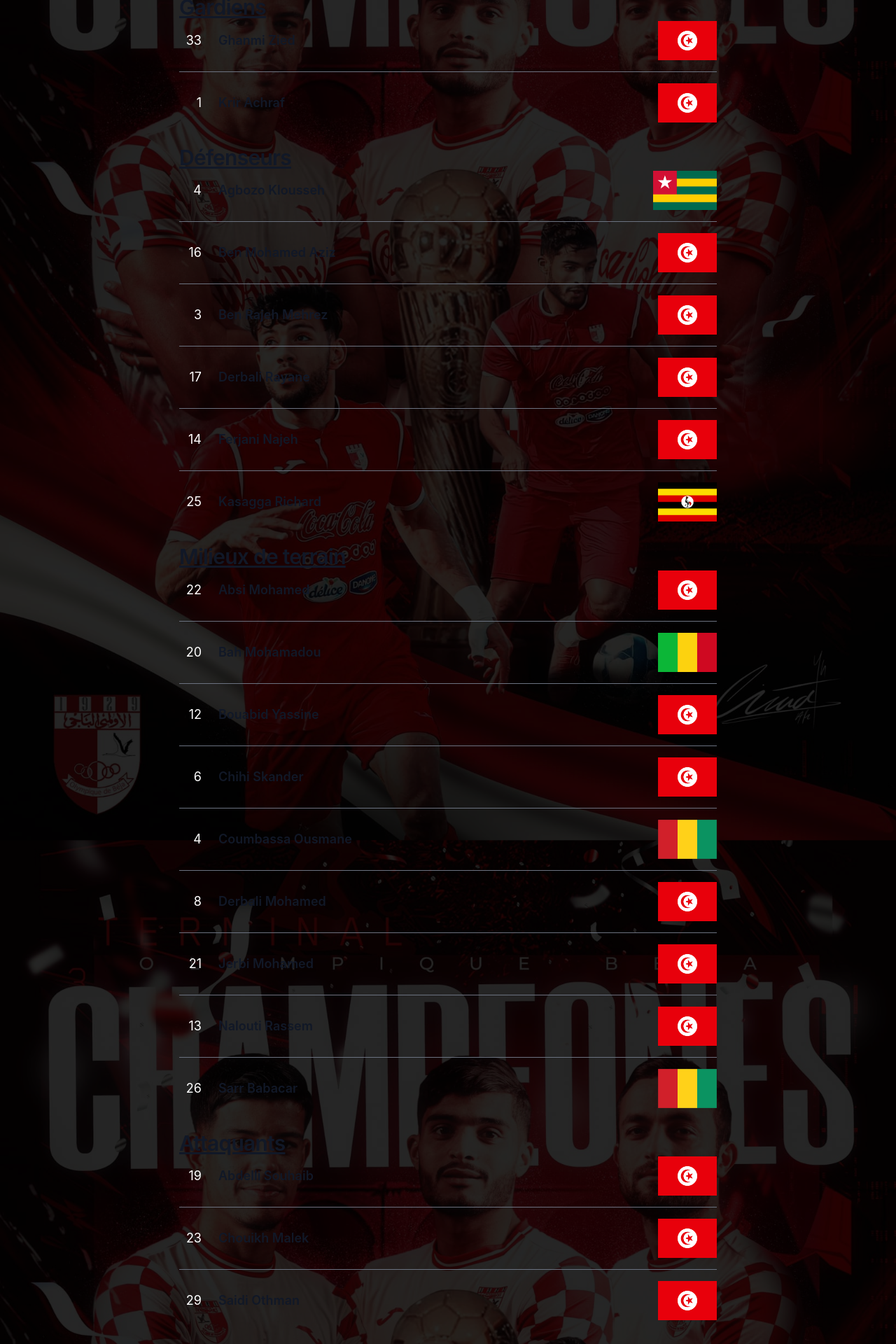
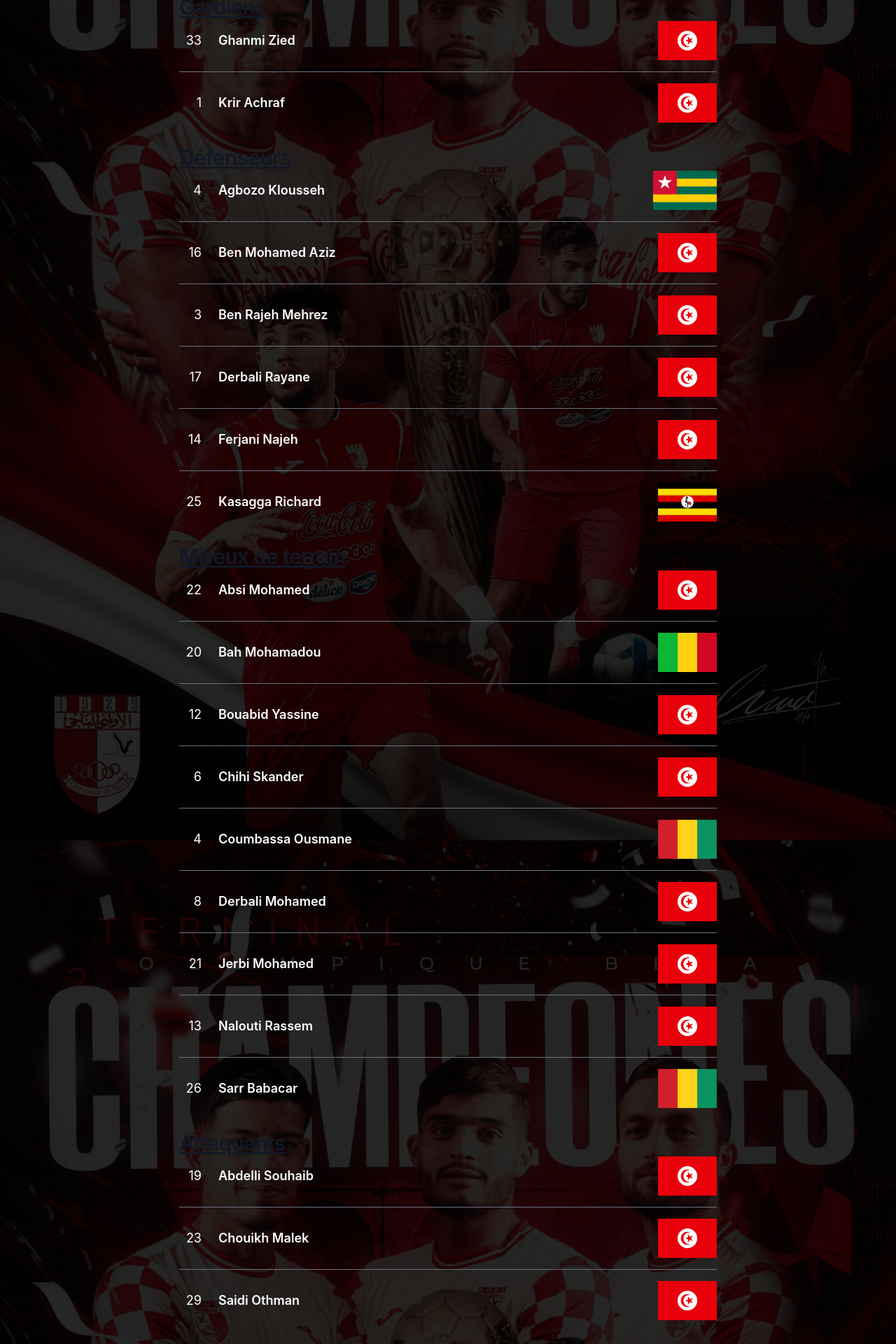
Before and after one commit to AnasBeast/ob-website, a React (Create React App) app: page /Players in a window 1280 px wide. Shown: the part 400-2320 px from the top of the page at 70% size. Built offline with nearby package versions, Linux system fonts and the light colour scheme.

Commit message:
text-white anchor tag

```diff
--- a/src/screens/Agenda.jsx
+++ b/src/screens/Agenda.jsx
@@ -44,7 +44,7 @@ export default function Agenda() {
                 24.06.2023 16:30
               </p>
               <h3 class="text-lg font-semibold text-gray-900 dark:text-white">
-                <a href="https://www.flashscore.com/match/hbXl7GbQ/#/match-summary" class="hover:underline">US Tataouine</a>
+                <a href="https://www.flashscore.com/match/hbXl7GbQ/#/match-summary" class="text-white hover:underline">US Tataouine</a>
               </h3>
               <img src={require("../assets/images/tatouine.png")} alt="" className='h-20 w-20 ml-auto'/>
             </div>
@@ -54,7 +54,7 @@ export default function Agenda() {
               26.06.2023 16:30
               </p>
               <h3 class="text-lg font-semibold text-gray-900 dark:text-white">
-                <a href="https://www.flashscore.com/match/8WYLaYj0/#/match-summary" class="hover:underline">Monastir</a>
+                <a href="https://www.flashscore.com/match/8WYLaYj0/#/match-summary" class="text-white hover:underline">Monastir</a>
               </h3>
               <img src={require("../assets/images/monastir.png")} alt="" className='h-20 w-20 ml-auto'/>
             </div>
@@ -64,7 +64,7 @@ export default function Agenda() {
                 29.06.2023 13:30
               </p>
               <h3 class="text-lg font-semibold text-gray-900 dark:text-white">
-                <a href="https://www.flashscore.com/match/AeJKKZSP/#/match-summary" class="hover:underline">Etoile Sahel</a>
+                <a href="https://www.flashscore.com/match/AeJKKZSP/#/match-summary" class="text-white hover:underline">Etoile Sahel</a>
               </h3>
               <img src={require("../assets/images/etoile-sahel.png")} alt="" className='h-20 w-20 ml-auto'/>
             </div>
--- a/src/screens/Players.jsx
+++ b/src/screens/Players.jsx
@@ -47,7 +47,7 @@ export default function Players() {
               33
               </p>
               <h3 class="text-lg font-semibold text-gray-900 dark:text-white">
-                <a href="https://www.flashscore.com/player/ghanmi-zied/ILtGpIqG/" class="hover:underline">Ghanmi Zied</a>
+                <a href="https://www.flashscore.com/player/ghanmi-zied/ILtGpIqG/" class="text-white hover:underline">Ghanmi Zied</a>
               </h3>
               <img src={require("../assets/images/tunisie.png")} alt="" className='h-14 w-auto ml-auto'/>
             </div>
@@ -57,7 +57,7 @@ export default function Players() {
               1
               </p>
               <h3 class="text-lg font-semibold text-gray-900 dark:text-white">
-                <a href="https://www.flashscore.com/player/krir-achraf/f3OwZs4B/" class="hover:underline">Krir Achraf</a>
+                <a href="https://www.flashscore.com/player/krir-achraf/f3OwZs4B/" class="text-white hover:underline">Krir Achraf</a>
               </h3>
               <img src={require("../assets/images/tunisie.png")} alt="" className='h-14 w-auto ml-auto'/>
             </div>
@@ -72,7 +72,7 @@ export default function Players() {
               4
               </p>
               <h3 class="text-lg font-semibold text-gray-900 dark:text-white">
-                <a href="https://www.flashscore.com/player/agbozo-klousseh/C8UjCHNk/" class="hover:underline">Agbozo Klousseh</a>
+                <a href="https://www.flashscore.com/player/agbozo-klousseh/C8UjCHNk/" class="text-white hover:underline">Agbozo Klousseh</a>
               </h3>
               <img src={require("../assets/images/togo.png")} alt="" className='h-14 w-auto ml-auto'/>
             </div>
@@ -82,7 +82,7 @@ export default function Players() {
               16
               </p>
               <h3 class="text-lg font-semibold text-gray-900 dark:text-white">
-                <a href="https://www.flashscore.com/player/ben-mohamed-aziz/zZ56dGFQ/" class="hover:underline">Ben Mohamed Aziz</a>
+                <a href="https://www.flashscore.com/player/ben-mohamed-aziz/zZ56dGFQ/" class="text-white hover:underline">Ben Mohamed Aziz</a>
               </h3>
               <img src={require("../assets/images/tunisie.png")} alt="" className='h-14 w-auto ml-auto'/>
             </div>
@@ -92,7 +92,7 @@ export default function Players() {
               3
               </p>
               <h3 class="text-lg font-semibold text-gray-900 dark:text-white">
-                <a href="https://www.flashscore.com/player/ben-rajeh-mehrez/E9nvs9uB/" class="hover:underline">Ben Rajeh Mehrez</a>
+                <a href="https://www.flashscore.com/player/ben-rajeh-mehrez/E9nvs9uB/" class="text-white hover:underline">Ben Rajeh Mehrez</a>
               </h3>
               <img src={require("../assets/images/tunisie.png")} alt="" className='h-14 w-auto ml-auto'/>
             </div>
@@ -102,7 +102,7 @@ export default function Players() {
               17
               </p>
               <h3 class="text-lg font-semibold text-gray-900 dark:text-white">
-                <a href="https://www.flashscore.com/player/derbali-rayane/d6h7nvF3/" class="hover:underline">Derbali Rayane</a>
+                <a href="https://www.flashscore.com/player/derbali-rayane/d6h7nvF3/" class="text-white hover:underline">Derbali Rayane</a>
               </h3>
               <img src={require("../assets/images/tunisie.png")} alt="" className='h-14 w-auto ml-auto'/>
             </div>
@@ -112,7 +112,7 @@ export default function Players() {
               14
               </p>
               <h3 class="text-lg font-semibold text-gray-900 dark:text-white">
-                <a href="https://www.flashscore.com/player/ferjani-najeh/zciBobU9/" class="hover:underline">Ferjani Najeh</a>
+                <a href="https://www.flashscore.com/player/ferjani-najeh/zciBobU9/" class="text-white hover:underline">Ferjani Najeh</a>
               </h3>
               <img src={require("../assets/images/tunisie.png")} alt="" className='h-14 w-auto ml-auto'/>
             </div>
@@ -122,7 +122,7 @@ export default function Players() {
               25
               </p>
               <h3 class="text-lg font-semibold text-gray-900 dark:text-white">
-                <a href="https://www.flashscore.com/player/kasagga-richard/tUajviPT/" class="hover:underline">Kasagga Richard</a>
+                <a href="https://www.flashscore.com/player/kasagga-richard/tUajviPT/" class="text-white hover:underline">Kasagga Richard</a>
               </h3>
               <img src={require("../assets/images/uganda.png")} alt="" className='h-14 w-auto ml-auto'/>
             </div>
@@ -137,7 +137,7 @@ export default function Players() {
               22
               </p>
               <h3 class="text-lg font-semibold text-gray-900 dark:text-white">
-                <a href="https://www.flashscore.com/player/absi-mohamed/t09EtGL8/" class="hover:underline">Absi Mohamed</a>
+                <a href="https://www.flashscore.com/player/absi-mohamed/t09EtGL8/" class="text-white hover:underline">Absi Mohamed</a>
               </h3>
               <img src={require("../assets/images/tunisie.png")} alt="" className='h-14 w-auto ml-auto'/>
             </div>
@@ -147,7 +147,7 @@ export default function Players() {
               20
               </p>
               <h3 class="text-lg font-semibold text-gray-900 dark:text-white">
-                <a href="https://www.flashscore.com/player/ba-lamine/AXUIDYRN/" class="hover:underline">Bah Mohamadou</a>
+                <a href="https://www.flashscore.com/player/ba-lamine/AXUIDYRN/" class="text-white hover:underline">Bah Mohamadou</a>
               </h3>
               <img src={require("../assets/images/mali.png")} alt="" className='h-14 w-auto ml-auto'/>
             </div>
@@ -157,7 +157,7 @@ export default function Players() {
               12
               </p>
               <h3 class="text-lg font-semibold text-gray-900 dark:text-white">
-                <a href="https://www.flashscore.com/player/bouabid-yassine/4QjE2pG2/" class="hover:underline">Bouabid Yassine</a>
+                <a href="https://www.flashscore.com/player/bouabid-yassine/4QjE2pG2/" class="text-white hover:underline">Bouabid Yassine</a>
               </h3>
               <img src={require("../assets/images/tunisie.png")} alt="" className='h-14 w-auto ml-auto'/>
             </div>
@@ -167,7 +167,7 @@ export default function Players() {
               6
               </p>
               <h3 class="text-lg font-semibold text-gray-900 dark:text-white">
-                <a href="https://www.flashscore.com/player/chihi-skander/2Vw4mKac/" class="hover:underline">Chihi Skander</a>
+                <a href="https://www.flashscore.com/player/chihi-skander/2Vw4mKac/" class="text-white hover:underline">Chihi Skander</a>
               </h3>
               <img src={require("../assets/images/tunisie.png")} alt="" className='h-14 w-auto ml-auto'/>
             </div>
@@ -177,7 +177,7 @@ export default function Players() {
               4
               </p>
               <h3 class="text-lg font-semibold text-gray-900 dark:text-white">
-                <a href="https://www.flashscore.com/player/coumbassa-ousmane/Wj3lScv2/" class="hover:underline">Coumbassa Ousmane</a>
+                <a href="https://www.flashscore.com/player/coumbassa-ousmane/Wj3lScv2/" class="text-white hover:underline">Coumbassa Ousmane</a>
               </h3>
               <img src={require("../assets/images/guinea.png")} alt="" className='h-14 w-auto ml-auto'/>
             </div>
@@ -187,7 +187,7 @@ export default function Players() {
               8
               </p>
               <h3 class="text-lg font-semibold text-gray-900 dark:text-white">
-                <a href="https://www.flashscore.com/player/derbali-mohamed-wael/8v7H7O9b/" class="hover:underline">Derbali Mohamed</a>
+                <a href="https://www.flashscore.com/player/derbali-mohamed-wael/8v7H7O9b/" class="text-white hover:underline">Derbali Mohamed</a>
               </h3>
               <img src={require("../assets/images/tunisie.png")} alt="" className='h-14 w-auto ml-auto'/>
             </div>
@@ -197,7 +197,7 @@ export default function Players() {
               21
               </p>
               <h3 class="text-lg font-semibold text-gray-900 dark:text-white">
-                <a href="https://www.flashscore.com/player/jerbi-mohamed-amine/dYlnvjLf/" class="hover:underline">Jerbi Mohamed</a>
+                <a href="https://www.flashscore.com/player/jerbi-mohamed-amine/dYlnvjLf/" class="text-white hover:underline">Jerbi Mohamed</a>
               </h3>
               <img src={require("../assets/images/tunisie.png")} alt="" className='h-14 w-auto ml-auto'/>
             </div>
@@ -207,7 +207,7 @@ export default function Players() {
               13
               </p>
               <h3 class="text-lg font-semibold text-gray-900 dark:text-white">
-                <a href="https://www.flashscore.com/player/nalouti-rassem/rw5a8yZE/" class="hover:underline">Nalouti Rassem</a>
+                <a href="https://www.flashscore.com/player/nalouti-rassem/rw5a8yZE/" class="text-white hover:underline">Nalouti Rassem</a>
               </h3>
               <img src={require("../assets/images/tunisie.png")} alt="" className='h-14 w-auto ml-auto'/>
             </div>
@@ -217,7 +217,7 @@ export default function Players() {
               26
               </p>
               <h3 class="text-lg font-semibold text-gray-900 dark:text-white">
-                <a href="https://www.flashscore.com/player/sarr-babacar/zPifIIEi/" class="hover:underline">Sarr Babacar</a>
+                <a href="https://www.flashscore.com/player/sarr-babacar/zPifIIEi/" class="text-white hover:underline">Sarr Babacar</a>
               </h3>
               <img src={require("../assets/images/guinea.png")} alt="" className='h-14 w-auto ml-auto'/>
             </div>
@@ -232,7 +232,7 @@ export default function Players() {
               19
               </p>
               <h3 class="text-lg font-semibold text-gray-900 dark:text-white">
-                <a href="https://www.flashscore.com/player/abdelli-souhaib/fNse1HNu/" class="hover:underline">Abdelli Souhaib</a>
+                <a href="https://www.flashscore.com/player/abdelli-souhaib/fNse1HNu/" class="text-white hover:underline">Abdelli Souhaib</a>
               </h3>
               <img src={require("../assets/images/tunisie.png")} alt="" className='h-14 w-auto ml-auto'/>
             </div>
@@ -242,7 +242,7 @@ export default function Players() {
               23
               </p>
               <h3 class="text-lg font-semibold text-gray-900 dark:text-white">
-                <a href="https://www.flashscore.com/player/chouikh-malek/AcAVR0qE/" class="hover:underline">Chouikh Malek</a>
+                <a href="https://www.flashscore.com/player/chouikh-malek/AcAVR0qE/" class="text-white hover:underline">Chouikh Malek</a>
               </h3>
               <img src={require("../assets/images/tunisie.png")} alt="" className='h-14 w-auto ml-auto'/>
             </div>
@@ -252,7 +252,7 @@ export default function Players() {
               29
               </p>
               <h3 class="text-lg font-semibold text-gray-900 dark:text-white">
-                <a href="https://www.flashscore.com/player/saidi-othman/dhOdtc5F/" class="hover:underline">Saidi Othman</a>
+                <a href="https://www.flashscore.com/player/saidi-othman/dhOdtc5F/" class="text-white hover:underline">Saidi Othman</a>
               </h3>
               <img src={require("../assets/images/tunisie.png")} alt="" className='h-14 w-auto ml-auto'/>
             </div>
@@ -267,7 +267,7 @@ export default function Players() {
 
               </p>
               <h3 class="text-lg font-semibold text-gray-900 dark:text-white">
-                <a href="https://www.flashscore.com/player/khcharem-jamel/ED3iLta7/" class="hover:underline">Khcharem Jamel</a>
+                <a href="https://www.flashscore.com/player/khcharem-jamel/ED3iLta7/" class="text-white hover:underline">Khcharem Jamel</a>
               </h3>
               <img src={require("../assets/images/tunisie.png")} alt="" className='h-14 w-auto ml-auto'/>
             </div>
```
